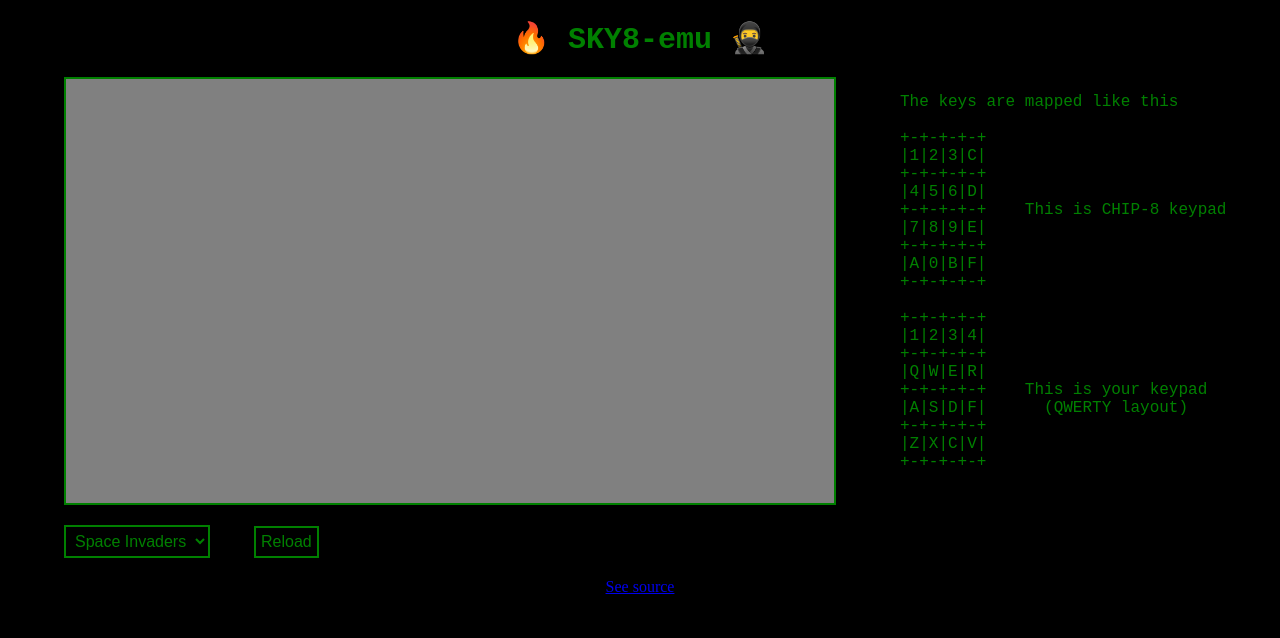
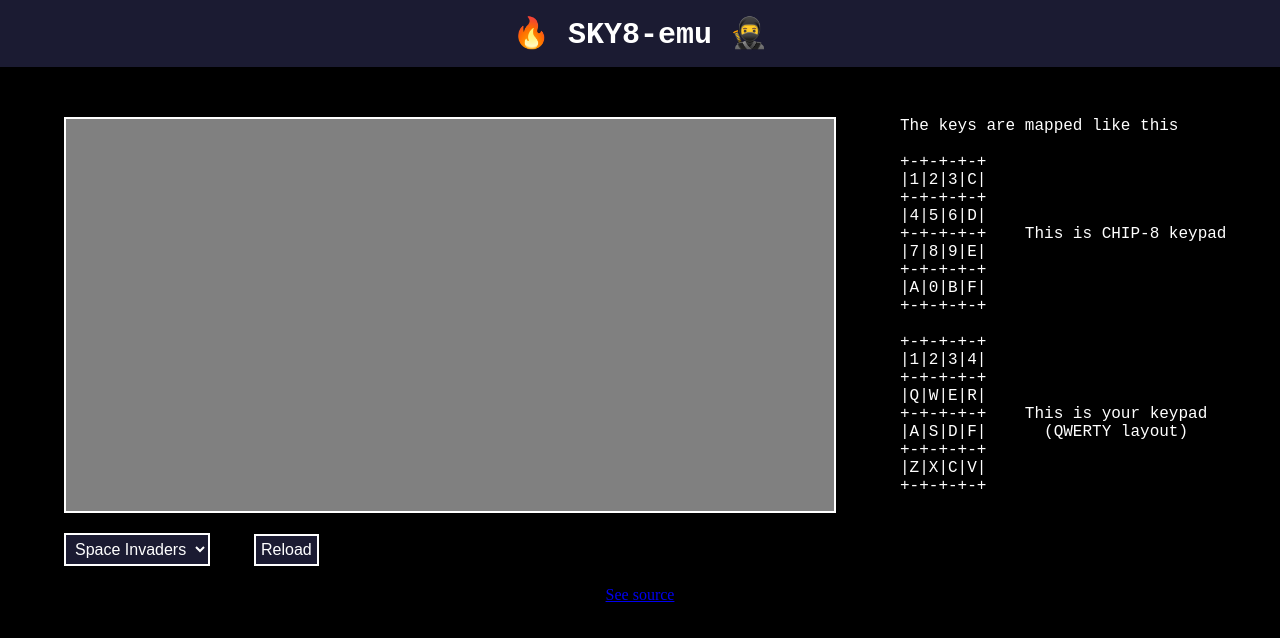
Before and after one commit to Skyhero-admin/Sky8-emu.js, a website with bundled scripts: page index.html in a window 1280 px wide. Built offline with nearby package versions, Linux system fonts and the light colour scheme; files whose address does not match are found by name.

Commit message:
Changed Colour-scheme

```diff
--- a/index.html
+++ b/index.html
@@ -4,13 +4,21 @@
 	<meta charset="utf-8">
 	<title>Sky8-emu</title>
 </head>
-<body style="background: black;width: 100vw;padding: 0px;margin: 0px;">
-	<h1 style="text-align: center;font-size: 30px;color: green;font-family: monospace;">
+<style type="text/css">
+	*{
+		margin: 0;
+		padding: 0;
+	}
+</style>
+<body style="background: black;padding: 0px;margin: 0px;">
+	<header style="background:#1b1b32;">
+		<h1 style="text-align: center;font-size: 30px;color: white;font-family: monospace;padding: 15px;">
 		🔥 SKY8-emu 🥷
-	</h1>
-	<main style="display: flex;">
-		<canvas id="screen" style="border: 2px solid green;width:60%;margin: 0 5% 0 5%;"></canvas>
-		<div id="keypad" style="color:green;padding-right:20px;font-size: 1rem;width:auto;right:0px">
+		</h1>
+	</header>
+	<main style="display: flex;margin-top: 50px;">
+		<canvas id="screen" style="border: 2px solid white;width:60%;margin: 0 5% 0 5%;"></canvas>
+		<div id="keypad" style="color:white;font-size: 1rem;width:auto;right:0px;">
 			<pre>
 The keys are mapped like this
 
@@ -36,7 +44,7 @@ The keys are mapped like this
 			</pre>
 		</div>
 	</main>
-	<select id="rom" style="color:green;background:black;padding: 5px;font-size: 1rem;margin: 20px;margin-left: 5%;border: 2px solid green;">
+	<select id="rom" style="color:white;background:#1b1b32;padding: 5px;font-size: 1rem;margin: 20px;margin-left: 5%;border: 2px solid white;">
 		<option value="INVADERS">Space Invaders</option>
 		<option value="MAZE">Maze</option>
 		<option value="TETRIS">Tetris</option>
@@ -49,10 +57,10 @@ The keys are mapped like this
 		<option value="MISSILE">Missile</option>
 		<option value="BRIX">Brix</option>
 	</select>
-	<button id="reset" style="color:green;background:black;padding: 5px;font-size: 1rem;margin: 20px;border:2px solid green;">
+	<button id="reset" style="color:white;background:#1b1b32;padding: 5px;font-size: 1rem;margin: 20px;border:2px solid white;">
 		Reload
 	</button>
-	<footer style="text-align:center;color: green;"><a href="https://github.com/Skyhero-admin/Sky8-emu.js">See source</a></footer>
+	<footer style="text-align:center;color: white;"><a href="https://github.com/Skyhero-admin/Sky8-emu.js">See source</a></footer>
 
 </body>
 <script type="module" src="index.js"></script>
```
